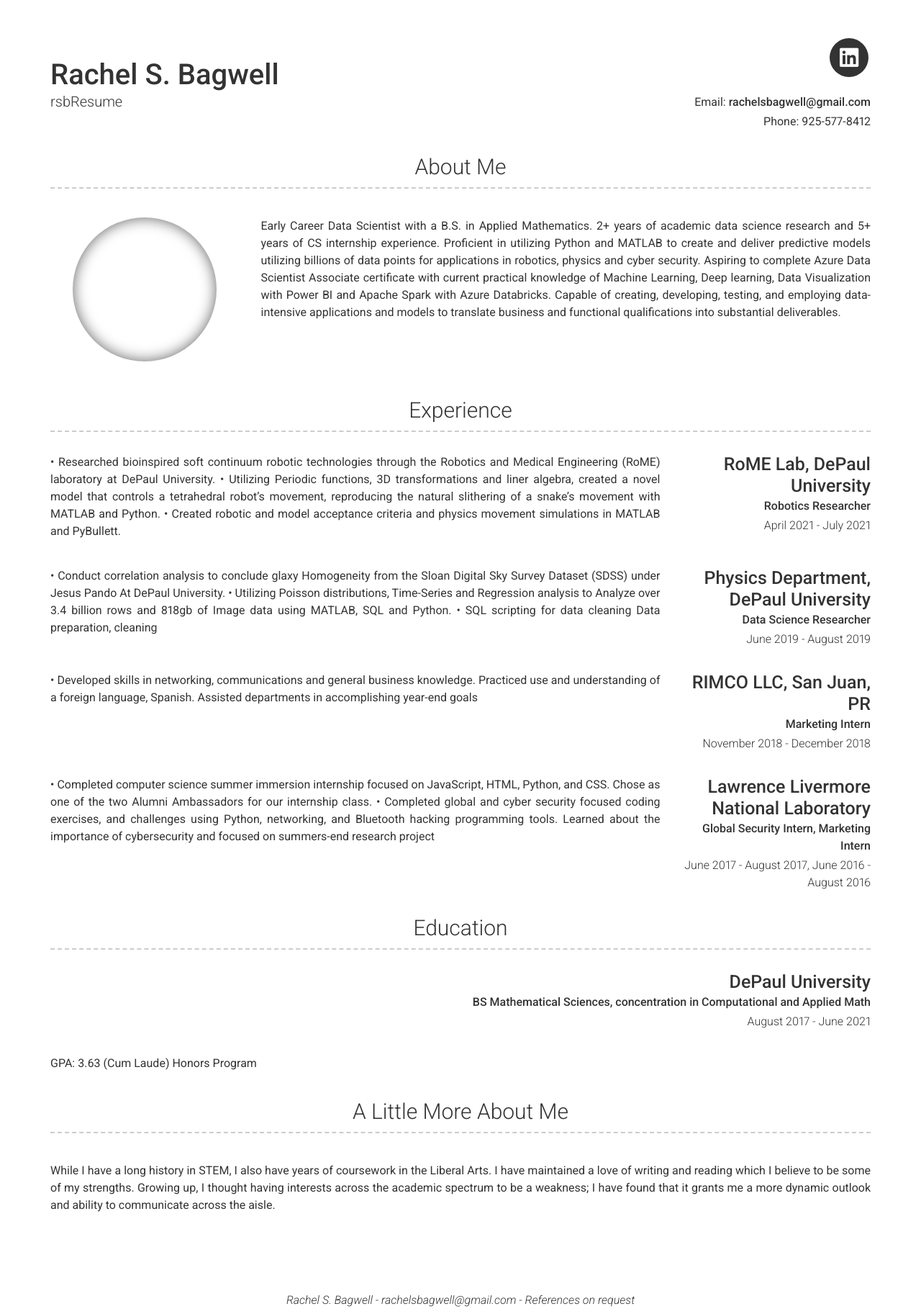
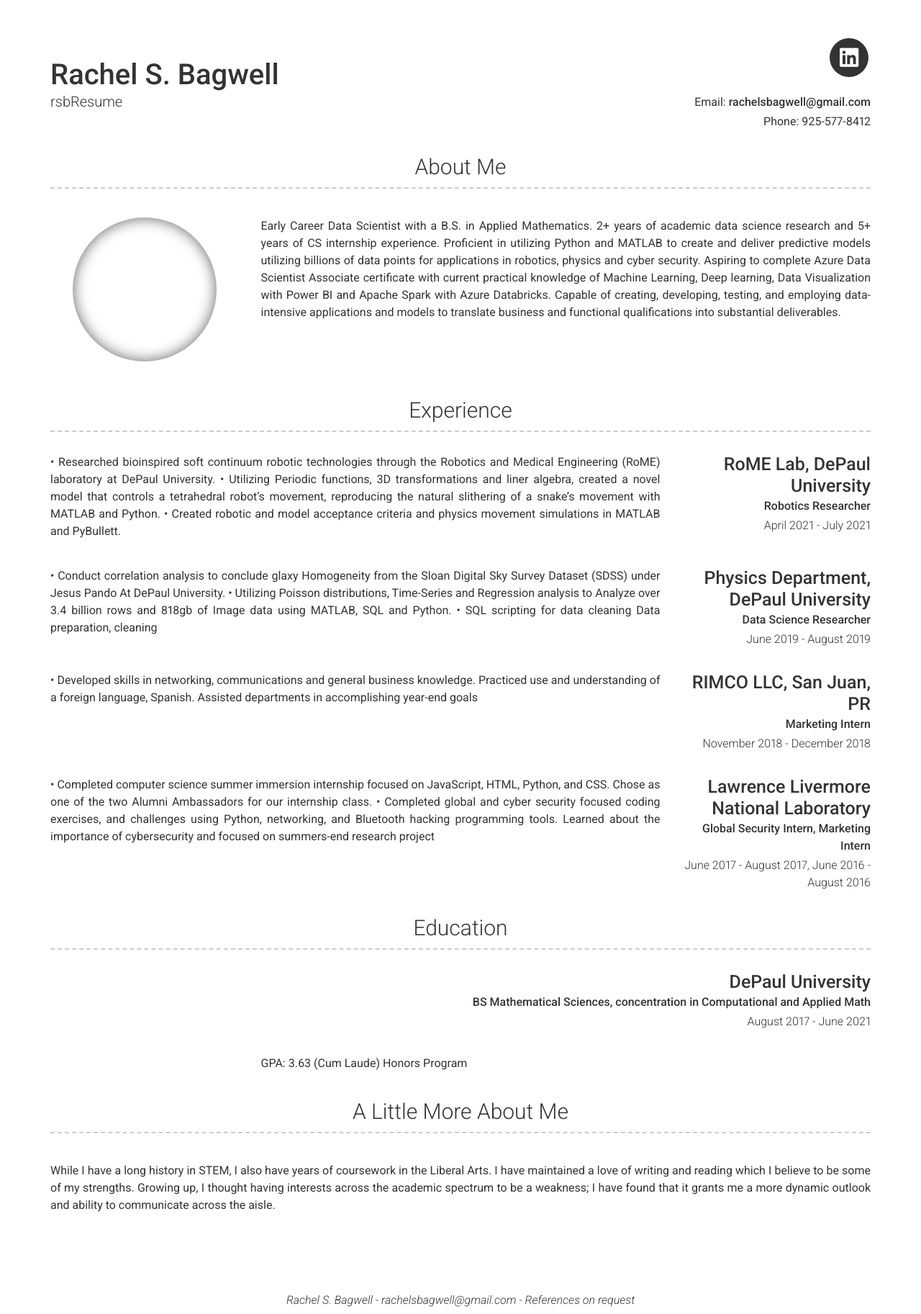
Before and after one commit to rachelsierra/rsbResume, a Jekyll site: the page built from index.md, in a window 1280 px wide. Shown: the whole page at 72% size. Built offline with Jekyll 4.4.1, drawn with Linux system fonts in a browser that asks for light colours; nearby versions of some CDN libraries.

Commit message:
Update _config.yml

```diff
--- a/_config.yml
+++ b/_config.yml
@@ -134,7 +134,7 @@ content:
         caption: August 2017 - June 2021
         #quote: >
          # Short institution or course description (optional)
-      - layout: right
+      - layout: bottom-right
         description: | # this will include new lines to allow paragraphs
           GPA: 3.63 (Cum Laude) Honors Program
   - title: A Little More About Me
```
